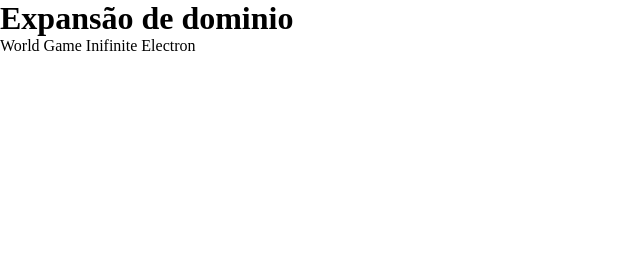
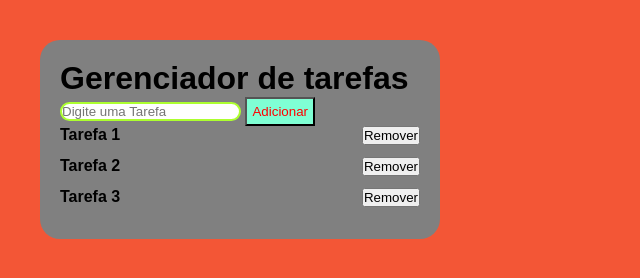
Before and after one commit to gustavoniglia/gerenciador-tarefas-electron, an Electron app: page src/pages/index.html in a window 800 px wide. Shown: the whole page, without its empty margins (0-640 px from the left). Drawn offline with Linux system fonts and the light colour scheme.

Commit message:
Criando aplicação gerenciador de tarefas

```diff
--- a/src/js/script.js
+++ b/src/js/script.js
@@ -0,0 +1,8 @@
+function addTask() {
+
+    var input = document.getElementById("input-tarefa").value
+
+    console.log(input)
+
+  // alert("Função de adicionar tarefa")
+}
--- a/src/pages/index.html
+++ b/src/pages/index.html
@@ -1,18 +1,42 @@
 <!DOCTYPE html>
 <html lang="en">
+
 <head>
+
+    <!--Arquivo de estilos-->
     <link rel="stylesheet" href="../styles/style.css">
     <meta charset="UTF-8">
     <meta name="viewport" content="width=device-width, initial-scale=1.0">
     <title>templete electron app</title>
 </head>
+
 <body>
-    <h1>Expansão de dominio</h1>
-    <p>World Game Inifinite Electron</p>
+
+    <div>
+
+        <h1>Gerenciador de tarefas</h1>
+
+        <input type="text" placeholder="Digite uma Tarefa" id="input-tarefa">
+
+        <button  class="Adicionar" onclick="addTask()">
+            Adicionar
+        </button>
+
+        <ul>
+          <li>Tarefa 1 <button>Remover</button></li>
+
+          <li>Tarefa 2 <button>Remover</button></li>
+
+          <li>Tarefa 3 <button>Remover</button></li>
+        </ul>
+
+    </div>
+
+
 
     <!-- Arquivo para manipular nosso DOM -->
     <script src="../js/script.js"></script>
 
+</body>
 
-</body>
 </html>
--- a/src/styles/style.css
+++ b/src/styles/style.css
@@ -3,3 +3,36 @@ margin: 0; /* Espaçamentos externos */
 padding: 0; /* Espaçamentos internos*/
 box-sizing: border-box; /* Tamanho da caixa */
 }
+
+body {
+font-family: Arial;
+background-color: #f35636;
+padding: 20px;
+}
+
+div {
+    background-color: gray;
+    max-width: 400px;
+    margin: 20px;
+    padding: 20px;
+    border-radius: 20px;
+}
+
+input {
+    border: 2px solid greenyellow;
+    border-radius: 10px;
+}
+
+.Adicionar {
+    background-color: aquamarine;
+    color: red;
+    padding: 5px;
+}
+li {
+    list-style: none;
+    font-weight: bold;
+    margin-bottom: 12px;
+
+    display: flex;
+    justify-content: space-between;
+}
```
